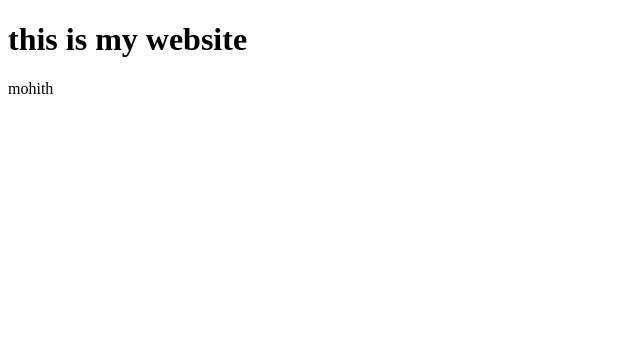
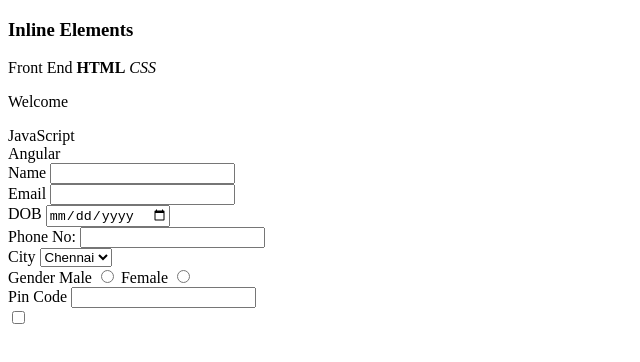
Before and after one commit to Mohithram30/Mohith.github.io, a plain HTML site: page index.html in a window 1280 px wide. Shown: the whole page, without its empty margins (0-640 px from the left). Drawn offline with Linux system fonts and the light colour scheme.

Commit message:
form creation

```diff
--- a/index.html
+++ b/index.html
@@ -3,10 +3,57 @@
 <head>
     <meta charset="UTF-8">
     <meta name="viewport" content="width=device-width, initial-scale=1.0">
-    <title>WEBSITE</title>
+    <title>HTML Fields</title>
 </head>
 <body>
-    <h1>this is my website</h1>
-    <p>mohith</p>
-</body>
-</html>
+
+    <h3>Inline Elements</h3>
+    <span>Front End</span>
+    <strong>HTML</strong>
+    <i>CSS</i>
+    <p>Welcome</p>
+    <span>JavaScript</span>
+    <div>Angular</div>
+
+    <form>
+        <div>
+            <label for="">Name</label>
+            <input type="text" name="firstname" id="firstname">
+        </div>
+        <div>
+            <label for="">Email</label>
+            <input type="email" name="email" id="email">
+        </div>
+
+        <div>
+            <label for="">DOB</label>
+            <input type="date" name="" id="">
+        </div>
+
+        <div>
+            <label for="">Phone No:</label>
+            <input type="tel" name="phone" id="phone">
+        </div>
+
+        <div>
+            <label for="">City</label>
+            <select name="city">
+                <option value="">Chennai</option>
+                <option value="">Madurai</option>
+                <option value="">Trichy</option>
+                <option value="">Salem</option>
+            </select>
+        </div>
+        <div>
+            <label for="">Gender</label>
+            Male <input type="radio" name="gender" id="">
+            Female <input type="radio" name="gender" id="">
+        </div>
+        <div>
+            <label for="">Pin Code</label>
+            <input type="number" name="" id="">
+        </div>
+
+        <label for=""></label>
+        <input type="checkbox" name="terms" id="">
+    </form>
```
